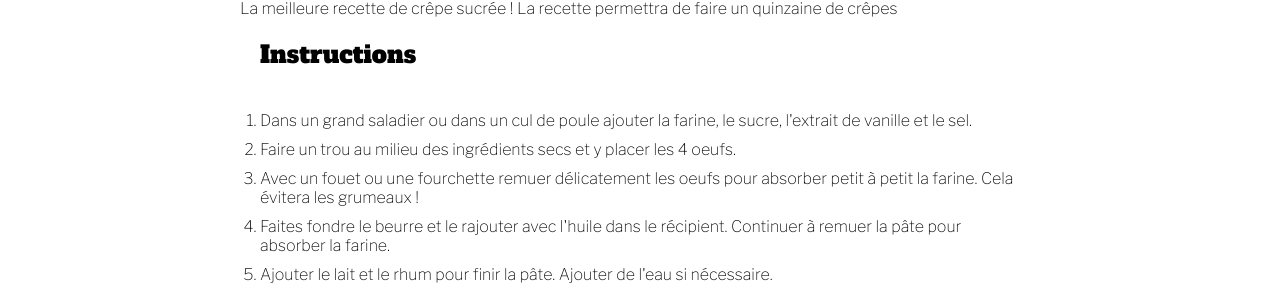
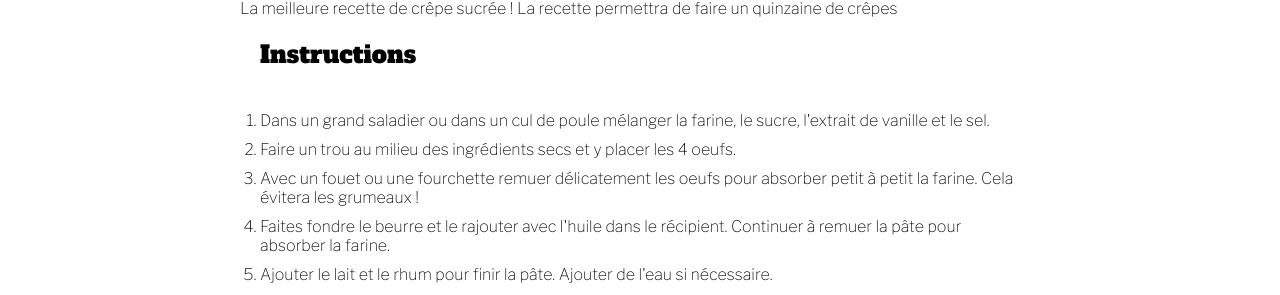
Before and after one commit to neuracr/neuracr.github.io, a Jekyll site: the page built from docs/recipes/_posts/2022-02-20-crepe_fr.html, in a window 1280 px wide. Shown: the part 1183-1478 px from the top of the page. Built offline with Jekyll 4.4.1, drawn with Linux system fonts in a browser that asks for light colours; some web fonts are replaced.

Commit message:
Update docs/recipes/_posts/2022-02-20-crepe_fr.html

```diff
--- a/docs/recipes/_posts/2022-02-20-crepe_fr.html
+++ b/docs/recipes/_posts/2022-02-20-crepe_fr.html
@@ -42,7 +42,8 @@ La recette permettra de faire un quinzaine de crêpes
 <h2>Instructions</h2>
 <div>
   <ol>
-    <li>Dans un grand saladier ou dans un cul de poule ajouter la farine, le sucre, l'extrait de vanille et le sel.</li>
+    <li>Dans un grand saladier ou dans un cul de poule mélanger la farine, le sucre, l'extrait de vanille et le sel.</li>
+
     <li>Faire un trou au milieu des ingrédients secs et y placer les 4 oeufs.</li>
     <li>Avec un fouet ou une fourchette remuer délicatement les oeufs pour absorber petit à petit la farine. Cela évitera les grumeaux !</li>
     <li>Faites fondre le beurre et le rajouter avec l'huile dans le récipient. Continuer à remuer la pâte pour absorber la farine.</li>
```
